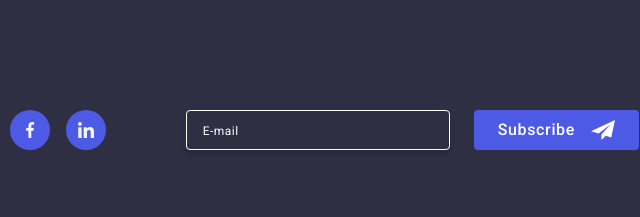
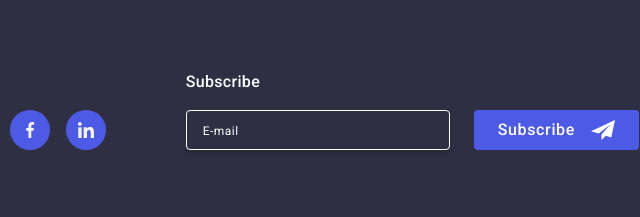
Before and after one commit to Rod005/goit-markup-hw-06, a plain HTML site: page index.html in a window 1280 px wide. Shown: the part 2668-2885 px from the top of the page, 640-1280 px from the left. Drawn offline with nearby package versions, Linux system fonts and the light colour scheme.

Commit message:
Update index.html

```diff
--- a/index.html
+++ b/index.html
@@ -413,7 +413,7 @@
 
         <div class="footer-container-form form-footer">
           <form name="subscribe_form" autocomplete="on" method="">
-            <label class="footer-form_label">
+            <label class="footer-form-label">
               Subscribe
               <input
                 type="email"
```
